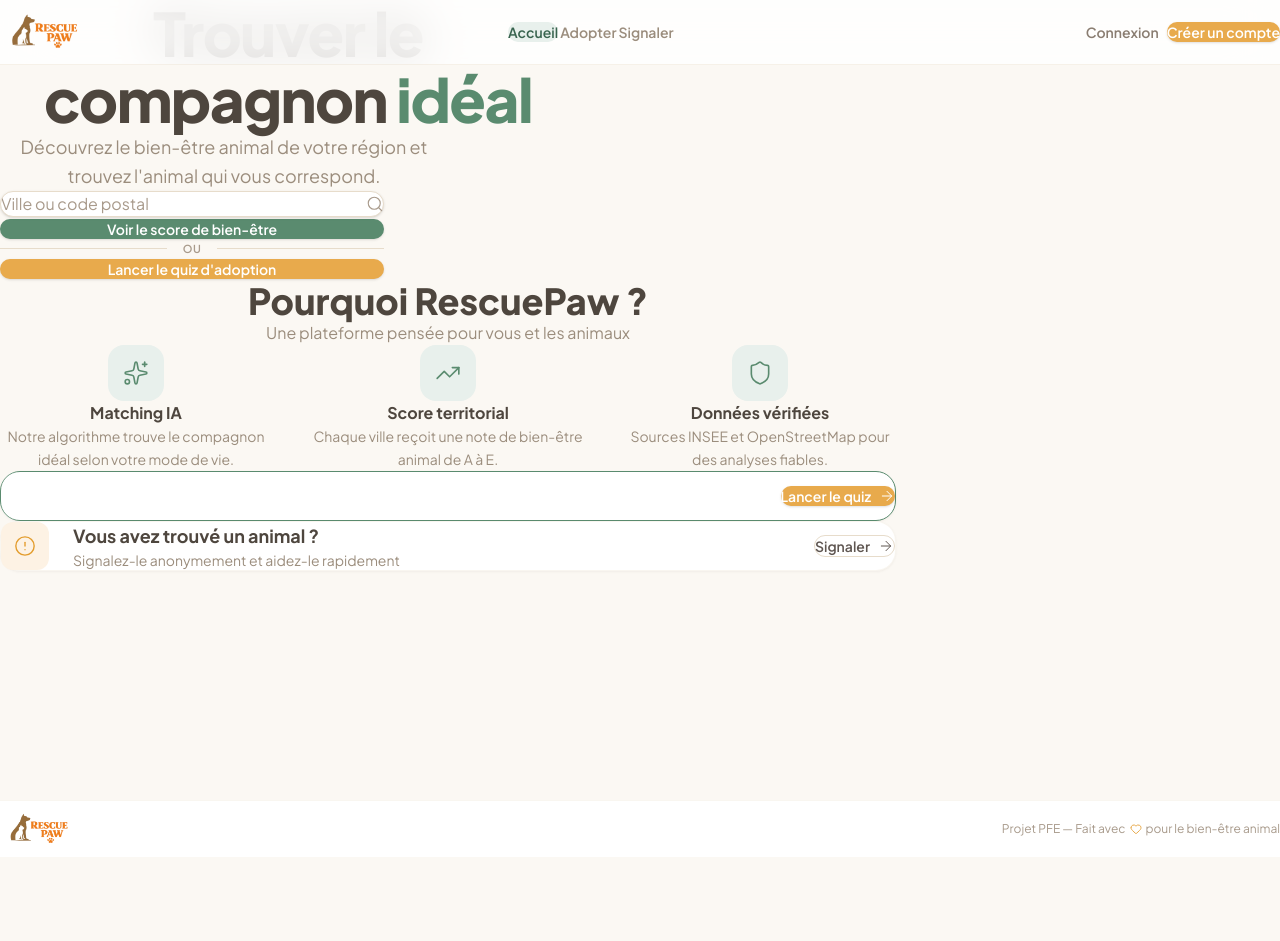
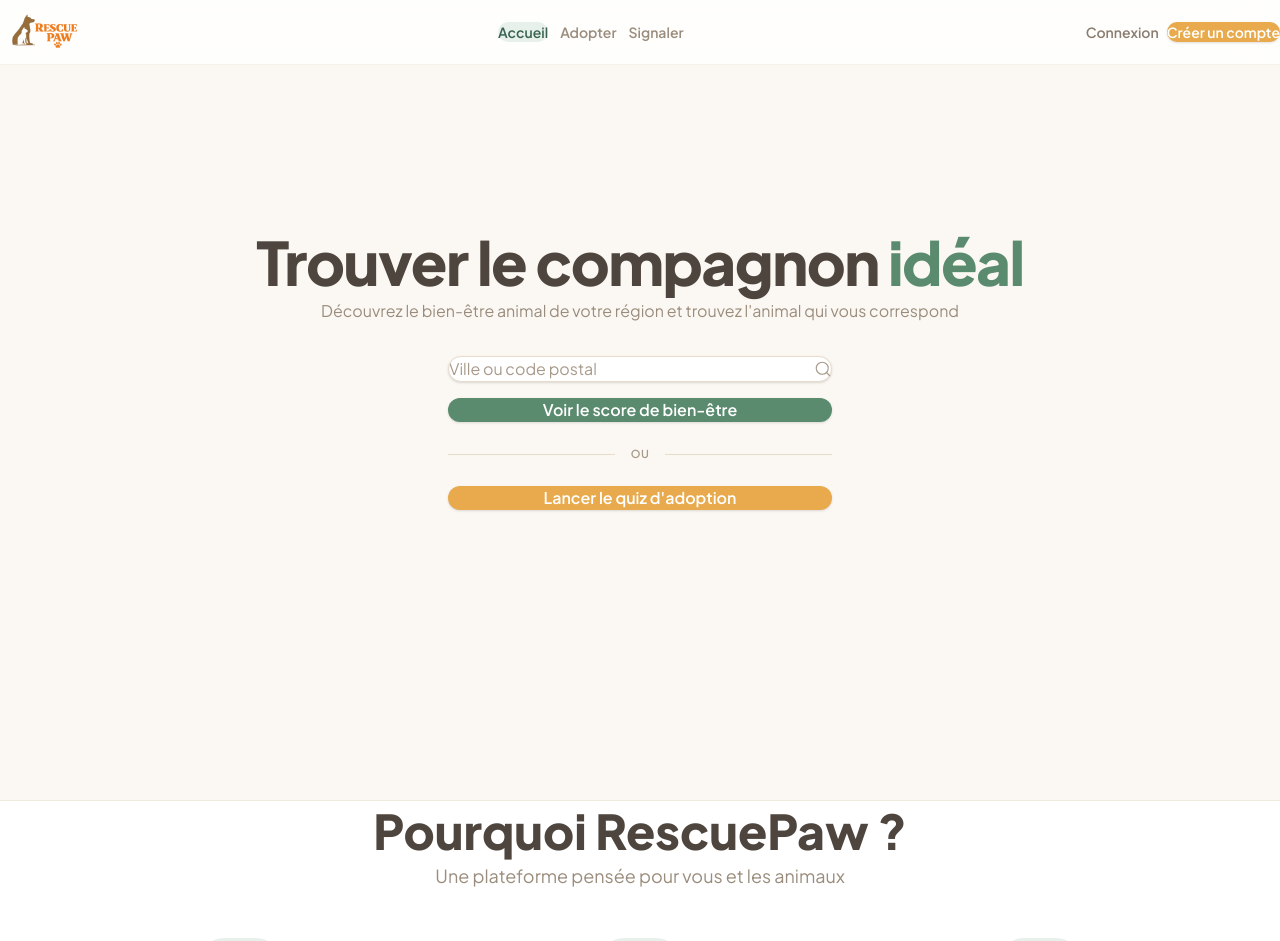
Before and after one commit to NairaAwadin/Rescue_Paw, a React (Vite) app in the folder paw_frontend/: page / in a window 1280 px wide. Shown: the top 941 px of the page. Before the commit the page ends 857 px from the top, so only its background shows below. Built offline with nearby package versions, Linux system fonts and the light colour scheme.

Commit message:
Design improvements: spacing, centering, layout adjustments for Quiz, Signalement, and Footer pages

```diff
--- a/paw_frontend/src/components/home/HeroSearch.jsx
+++ b/paw_frontend/src/components/home/HeroSearch.jsx
@@ -10,20 +10,21 @@
   };
 
   return (
-    <section className="bg-beige-50 pt-32 pb-20 px-6">
-      <div className="max-w-xl mx-auto text-center">
+    <section className="bg-beige-50 pt-48 pb-40 px-6 sm:px-8 lg:px-12 flex items-center justify-center min-h-screen">
+      <div className="w-full max-w-3xl text-center">
         {/* Title */}
-        <h1 className="text-4xl sm:text-5xl md:text-6xl font-extrabold text-taupe-900 mb-5 leading-[1.1] tracking-tight">
+        <h1 className="text-4xl sm:text-5xl lg:text-6xl font-extrabold text-taupe-900 mb-8 leading-[1.2] tracking-tight w-full">
           Trouver le compagnon{" "}
           <span className="text-canard-600">idéal</span>
         </h1>
-        <p className="text-base sm:text-lg text-taupe-500 leading-relaxed mb-10 max-w-md mx-auto">
-          Découvrez le bien-être animal de votre région et trouvez l'animal qui
-          vous correspond.
+        <p className="text-sm sm:text-base text-taupe-500 leading-relaxed max-w-3xl mx-auto">
+          Découvrez le bien-être animal de votre région et trouvez l'animal qui vous correspond
         </p>
+        <div className="h-8"></div>
 
         {/* Search + Buttons */}
-        <div className="w-full max-w-sm mx-auto space-y-4">
+        <div className="flex flex-col items-center justify-center w-full space-y-5">
+          <div className="w-full max-w-sm">
             {/* Search input */}
             <form onSubmit={handleSubmit}>
               <div className="relative">
@@ -32,7 +33,7 @@
                   value={query}
                   onChange={(e) => setQuery(e.target.value)}
                   placeholder="Ville ou code postal"
-                className="w-full pl-5 pr-12 py-3.5 bg-white border border-beige-300 rounded-2xl text-taupe-900 placeholder:text-taupe-400 text-base focus:outline-none focus:ring-2 focus:ring-canard-400 focus:border-transparent transition-all shadow-sm"
+                  className="w-full pl-5 pr-12 py-4 bg-white border border-beige-300 rounded-2xl text-taupe-900 placeholder:text-taupe-400 text-base focus:outline-none focus:ring-2 focus:ring-canard-400 focus:border-transparent transition-all shadow-sm"
                 />
                 <button
                   type="submit"
@@ -47,18 +48,22 @@
               </div>
             </form>
 
+            <div className="h-4"></div>
+
             {/* Primary CTA — Search */}
             <button
               onClick={() => {
                 if (query.trim()) onSearch(query.trim());
               }}
-            className="w-full bg-canard-600 hover:bg-canard-700 text-white py-3.5 rounded-2xl font-semibold text-sm transition-all duration-200 cursor-pointer shadow-sm hover:shadow-md"
+              className="w-full bg-canard-600 hover:bg-canard-700 text-white py-4 rounded-2xl font-semibold text-base transition-all duration-200 cursor-pointer shadow-sm hover:shadow-md"
             >
               Voir le score de bien-être
             </button>
 
+            <div className="h-6"></div>
+
             {/* Divider */}
-          <div className="flex items-center gap-4 py-1">
+            <div className="flex items-center gap-4 py-4">
               <div className="flex-1 h-px bg-beige-300" />
               <span className="text-[11px] text-taupe-400 font-semibold uppercase tracking-wider">
                 ou
@@ -66,13 +71,17 @@
               <div className="flex-1 h-px bg-beige-300" />
             </div>
 
+            <div className="h-6"></div>
+
             {/* Secondary CTA — Quiz */}
             <button
               onClick={onStartQuiz}
-            className="w-full bg-ambre-400 hover:bg-ambre-500 text-white py-3.5 rounded-2xl font-semibold text-sm transition-all duration-200 cursor-pointer shadow-sm hover:shadow-md"
+              className="w-full bg-ambre-400 hover:bg-ambre-500 text-white py-4 rounded-2xl font-semibold text-base transition-all duration-200 cursor-pointer shadow-sm hover:shadow-md"
             >
               Lancer le quiz d'adoption
             </button>
+            <div className="h-16"></div>
+          </div>
         </div>
       </div>
     </section>
--- a/paw_frontend/src/components/layout/Footer.jsx
+++ b/paw_frontend/src/components/layout/Footer.jsx
@@ -5,11 +5,11 @@
   const [imgError, setImgError] = useState(false);
 
   return (
-    <footer className="bg-white border-t border-beige-200/40 mt-auto">
-      <div className="max-w-7xl mx-auto px-4 sm:px-6 lg:px-8 py-6">
-        <div className="flex flex-col sm:flex-row items-center justify-between gap-4">
-          {/* Logo with fallback */}
-          <div className="flex items-center gap-2">
+    <footer className="bg-white border-t border-beige-200/40">
+      <div className="max-w-7xl mx-auto px-4 sm:px-6 lg:px-8 py-4">
+        <div className="flex items-center justify-between gap-6">
+          {/* Logo */}
+          <div className="flex items-center gap-2 shrink-0">
             {imgError ? (
               <>
                 <div className="w-8 h-8 bg-canard-600 rounded-lg flex items-center justify-center">
@@ -23,17 +23,20 @@
               <img
                 src="/logo.png"
                 alt="RescuePaw"
-                className="h-14 w-auto"
+                className="h-10 w-auto"
                 onError={() => setImgError(true)}
               />
             )}
           </div>
 
-          <p className="text-xs text-taupe-400 flex items-center gap-1">
-            Projet PFE — Fait avec{" "}
-            <Heart size={12} strokeWidth={2} className="text-ambre-400" /> pour
-            le bien-être animal
-          </p>
+          {/* Centered text */}
+          <div className="flex items-center justify-center flex-1">
+            <p className="text-sm text-taupe-700 flex items-center justify-center gap-1 flex-wrap">
+              © PFE 2026 — Fait avec{" "}
+              <Heart size={14} strokeWidth={2} className="text-ambre-400" />{" "}
+              pour le bien-être animal
+            </p>
+          </div>
         </div>
       </div>
     </footer>
--- a/paw_frontend/src/components/layout/Navbar.jsx
+++ b/paw_frontend/src/components/layout/Navbar.jsx
@@ -54,7 +54,7 @@
           <Logo onClick={() => onNavigate("home")} />
 
           {/* Desktop nav */}
-          <div className="hidden md:flex items-center gap-0.5">
+          <div className="hidden md:flex items-center gap-3">
             {links.map((link) => (
               <button
                 key={link.id}
--- a/paw_frontend/src/pages/HomePage.jsx
+++ b/paw_frontend/src/pages/HomePage.jsx
@@ -34,7 +34,7 @@
       if (found) setSearchResult(found);
       else {
         setSearchResult(null);
-        setSearchError("Aucune ville trouvée pour cette recherche.");
+        setSearchError("Aucune ville trouvée pour cette recherche");
       }
     }
   };
@@ -43,17 +43,17 @@
     {
       icon: Sparkles,
       title: "Matching IA",
-      desc: "Notre algorithme trouve le compagnon idéal selon votre mode de vie.",
+      desc: "Notre algorithme trouve le compagnon idéal selon votre mode de vie",
     },
     {
       icon: TrendingUp,
       title: "Score territorial",
-      desc: "Chaque ville reçoit une note de bien-être animal de A à E.",
+      desc: "Chaque ville reçoit une note de bien-être animal de A à E",
     },
     {
       icon: Shield,
       title: "Données vérifiées",
-      desc: "Sources INSEE et OpenStreetMap pour des analyses fiables.",
+      desc: "Sources INSEE et OpenStreetMap pour des analyses fiables",
     },
   ];
 
@@ -64,8 +64,8 @@
 
       {/* ── Search Error ── */}
       {searchError && (
-        <div className="max-w-2xl mx-auto px-6 -mt-6 mb-8">
-          <div className="bg-ambre-50 border border-ambre-200 rounded-2xl px-5 py-4 flex items-center gap-3">
+        <div className="max-w-4xl mx-auto px-6 -mt-8 mb-12">
+          <div className="bg-ambre-50 border border-ambre-200 rounded-2xl px-6 py-4 flex items-center gap-3">
             <AlertCircle size={18} className="text-ambre-600 shrink-0" />
             <span className="text-sm text-ambre-700 font-medium">
               {searchError}
@@ -76,17 +76,17 @@
 
       {/* ── Search Result (Map) ── */}
       {searchResult && (
-        <section className="bg-white py-16 px-6">
-          <div className="max-w-4xl mx-auto">
-            <div className="flex items-center justify-between mb-8">
-              <h2 className="text-2xl font-bold text-taupe-900">
+        <section className="bg-white py-20 px-6 sm:px-8 border-t border-beige-200 flex justify-center">
+          <div className="w-full max-w-5xl">
+            <div className="flex items-center justify-center mb-12 relative">
+              <h2 className="text-3xl font-bold text-taupe-900">
                 Score de bien-être
               </h2>
               <button
                 onClick={() => setSearchResult(null)}
-                className="w-8 h-8 rounded-lg hover:bg-beige-100 flex items-center justify-center text-taupe-400 hover:text-taupe-600 transition-colors cursor-pointer"
+                className="absolute right-0 w-10 h-10 rounded-lg hover:bg-beige-100 flex items-center justify-center text-taupe-400 hover:text-taupe-600 transition-colors cursor-pointer"
               >
-                <XIcon size={18} strokeWidth={1.5} />
+                <XIcon size={20} strokeWidth={1.5} />
               </button>
             </div>
             <MapView territoire={searchResult} />
@@ -95,33 +95,35 @@
       )}
 
       {/* ── Features Section ── */}
-      <section className="py-20 px-6">
-        <div className="max-w-4xl mx-auto">
+      <section className="py-32 px-6 sm:px-8 bg-white border-t border-beige-200 flex justify-center">
+        <div className="w-full max-w-6xl">
           {/* Section header */}
-          <div className="text-center mb-14">
-            <h2 className="text-3xl sm:text-4xl font-extrabold text-taupe-900 mb-3">
+          <div className="text-center mb-40">
+            <h2 className="text-4xl sm:text-5xl font-extrabold text-taupe-900 mb-6 leading-tight">
               Pourquoi RescuePaw ?
             </h2>
-            <p className="text-base text-taupe-500">
+            <p className="text-lg text-taupe-500 mx-auto leading-relaxed">
               Une plateforme pensée pour vous et les animaux
             </p>
           </div>
 
+          <div className="h-12"></div>
+
           {/* Features grid — centered */}
-          <div className="grid grid-cols-1 md:grid-cols-3 gap-8 md:gap-10">
+          <div className="grid grid-cols-1 md:grid-cols-3 gap-12 w-full px-4">
             {features.map(({ icon: Icon, title, desc }) => (
-              <div key={title} className="flex flex-col items-center text-center">
-                <div className="w-14 h-14 bg-canard-50 rounded-2xl flex items-center justify-center mb-5 transition-colors hover:bg-canard-100">
+              <div key={title} className="flex flex-col items-center text-center group">
+                <div className="w-20 h-20 bg-canard-50 rounded-3xl flex items-center justify-center mb-8 transition-all duration-300 group-hover:bg-canard-100 group-hover:scale-110 group-hover:shadow-lg">
                   <Icon
-                    size={26}
+                    size={32}
                     strokeWidth={1.5}
                     className="text-canard-600"
                   />
                 </div>
-                <h3 className="text-base font-bold text-taupe-900 mb-2">
+                <h3 className="text-xl font-bold text-taupe-900 mb-4 leading-tight">
                   {title}
                 </h3>
-                <p className="text-sm text-taupe-500 leading-relaxed max-w-xs">
+                <p className="text-base text-taupe-500 leading-relaxed">
                   {desc}
                 </p>
               </div>
@@ -130,65 +132,61 @@
         </div>
       </section>
 
+      {/* Space between sections */}
+      <div className="h-16"></div>
+
       {/* ── CTA: Adoption Quiz ── */}
-      <section className="px-6 pb-6">
-        <div className="max-w-4xl mx-auto">
-          <Card padding="p-6 sm:p-8" className="bg-canard-600 border-canard-600">
-            <div className="flex flex-col sm:flex-row items-center gap-6">
-              <div className="w-12 h-12 bg-white/15 rounded-xl flex items-center justify-center shrink-0">
-                <PawPrint size={24} strokeWidth={1.5} className="text-white" />
+      <section className="px-6 sm:px-8 py-20 flex justify-center">
+        <div className="w-full max-w-6xl">
+          <div className="grid grid-cols-1 md:grid-cols-2 gap-8 w-full px-4">
+          {/* Adoption Card */}
+          <div className="bg-canard-600 rounded-3xl p-8 sm:p-10 flex flex-col justify-center items-center text-center transition-all hover:shadow-lg">
+            <div className="w-16 h-16 bg-white/20 rounded-2xl flex items-center justify-center mb-6">
+              <PawPrint size={32} strokeWidth={1.5} className="text-white" />
             </div>
-              <div className="flex-1 text-center sm:text-left">
-                <h3 className="text-lg font-bold text-white mb-1">
+            <h3 className="text-2xl sm:text-3xl font-bold text-white mb-3 leading-tight">
               Prêt à changer une vie ?
             </h3>
-                <p className="text-sm text-white/70">
-                  Trouvez votre compagnon idéal en 2 minutes
+            <p className="text-white/80 leading-relaxed max-w-sm">
+              Trouvez votre compagnon idéal en 2 minutes grâce à notre quiz d'adoption intelligent
             </p>
-              </div>
+            <div className="h-4"></div>
             <button
               onClick={() => onNavigate("quiz")}
-                className="shrink-0 bg-ambre-400 hover:bg-ambre-500 text-white px-6 py-3 rounded-xl text-sm font-semibold transition-all duration-200 flex items-center gap-2 cursor-pointer shadow-sm hover:shadow-md"
+              className="bg-ambre-400 hover:bg-ambre-500 text-white px-8 py-4 rounded-lg text-base font-semibold transition-all duration-200 flex items-center gap-2 cursor-pointer shadow-md hover:shadow-lg mt-8"
             >
               Lancer le quiz
-                <ArrowRight size={16} strokeWidth={1.5} />
+              <ArrowRight size={18} strokeWidth={1.5} />
             </button>
+            <div className="h-6"></div>
           </div>
-          </Card>
+
+          {/* Signalement Card */}
+          <div className="bg-white border-2 border-beige-200 rounded-3xl p-8 sm:p-10 flex flex-col justify-center items-center text-center transition-all hover:shadow-lg hover:border-canard-300">
+            <div className="w-16 h-16 bg-ambre-50 rounded-2xl flex items-center justify-center mb-6">
+              <AlertCircle size={32} strokeWidth={1.5} className="text-ambre-500" />
+            </div>
+            <h3 className="text-2xl sm:text-3xl font-bold text-taupe-900 mb-3 leading-tight">
+              Vous avez trouvé un animal ?
+            </h3>
+            <p className="text-taupe-600 leading-relaxed max-w-sm">
+              Signalez-le anonymement et aidez-le rapidement en le mettant en contact avec les bons refuges
+            </p>
+            <div className="h-4"></div>
+            <button
+              onClick={() => onNavigate("signalement")}
+              className="bg-canard-600 hover:bg-canard-700 text-white px-8 py-4 rounded-lg text-base font-semibold transition-all duration-200 flex items-center gap-2 cursor-pointer shadow-md hover:shadow-lg mt-8"
+            >
+              Signaler
+              <ArrowRight size={18} strokeWidth={1.5} />
+            </button>
+            <div className="h-6"></div>
+          </div>
+        </div>
         </div>
       </section>
 
-      {/* ── CTA: Signalement ── */}
-      <section className="px-6 pb-16">
-        <div className="max-w-4xl mx-auto">
-          <Card padding="p-6 sm:p-8">
-            <div className="flex flex-col sm:flex-row items-center gap-6">
-              <div className="w-12 h-12 bg-ambre-50 rounded-xl flex items-center justify-center shrink-0">
-                <AlertCircle
-                  size={22}
-                  strokeWidth={1.5}
-                  className="text-ambre-500"
-                />
-              </div>
-              <div className="flex-1 text-center sm:text-left">
-                <h3 className="text-lg font-bold text-taupe-900 mb-1">
-                  Vous avez trouvé un animal ?
-                </h3>
-                <p className="text-sm text-taupe-500">
-                  Signalez-le anonymement et aidez-le rapidement
-                </p>
-              </div>
-              <button
-                onClick={() => onNavigate("signalement")}
-                className="shrink-0 bg-white border border-beige-300 hover:bg-beige-50 text-taupe-800 px-6 py-3 rounded-xl text-sm font-semibold transition-all duration-200 flex items-center gap-2 cursor-pointer"
-              >
-                Signaler
-                <ArrowRight size={16} strokeWidth={1.5} />
-              </button>
-            </div>
-          </Card>
-        </div>
-      </section>
+      <div className="h-16"></div>
     </div>
   );
 }
--- a/paw_frontend/src/pages/QuizPage.jsx
+++ b/paw_frontend/src/pages/QuizPage.jsx
@@ -58,7 +58,7 @@
   return (
     <div className="min-h-screen bg-beige-50 flex flex-col">
       <div className="fixed top-0 left-0 right-0 z-50 bg-white/80 backdrop-blur-xl border-b border-beige-200/40">
-        <div className="max-w-3xl mx-auto px-6 h-14 flex items-center justify-between">
+        <div className="px-6 h-14 flex items-center justify-between">
           <span className="text-sm font-bold text-taupe-900">Quiz d'adoption</span>
           <button onClick={onExit} className="w-8 h-8 rounded-lg hover:bg-beige-100 flex items-center justify-center transition-colors cursor-pointer">
             <X size={18} strokeWidth={1.5} className="text-taupe-400" />
--- a/paw_frontend/src/pages/SignalementPage.jsx
+++ b/paw_frontend/src/pages/SignalementPage.jsx
@@ -3,10 +3,8 @@
 
 export default function SignalementPage({ onExit }) {
   return (
-    <div className="min-h-screen bg-beige-50 pt-28 pb-16">
-      <div className="max-w-3xl mx-auto px-6">
-        <SignalementForm onSuccess={onExit} />
-      </div>
+    <div className="min-h-screen bg-beige-50 flex items-center justify-center pt-24 pb-16 px-6">
+      <SignalementForm onSuccess={onExit} />
     </div>
   );
 }
```
Also changed, not shown: paw_frontend/src/components/quiz/ConsentStep.jsx (+38 -26 lines), paw_frontend/src/components/quiz/QuestionStep.jsx (+13 -4 lines), paw_frontend/src/components/signalement/SignalementForm.jsx (+55 -27 lines), paw_frontend/src/data/mockData.js (+7 -7 lines). Lines whose indentation alone changed are shown as unchanged.
